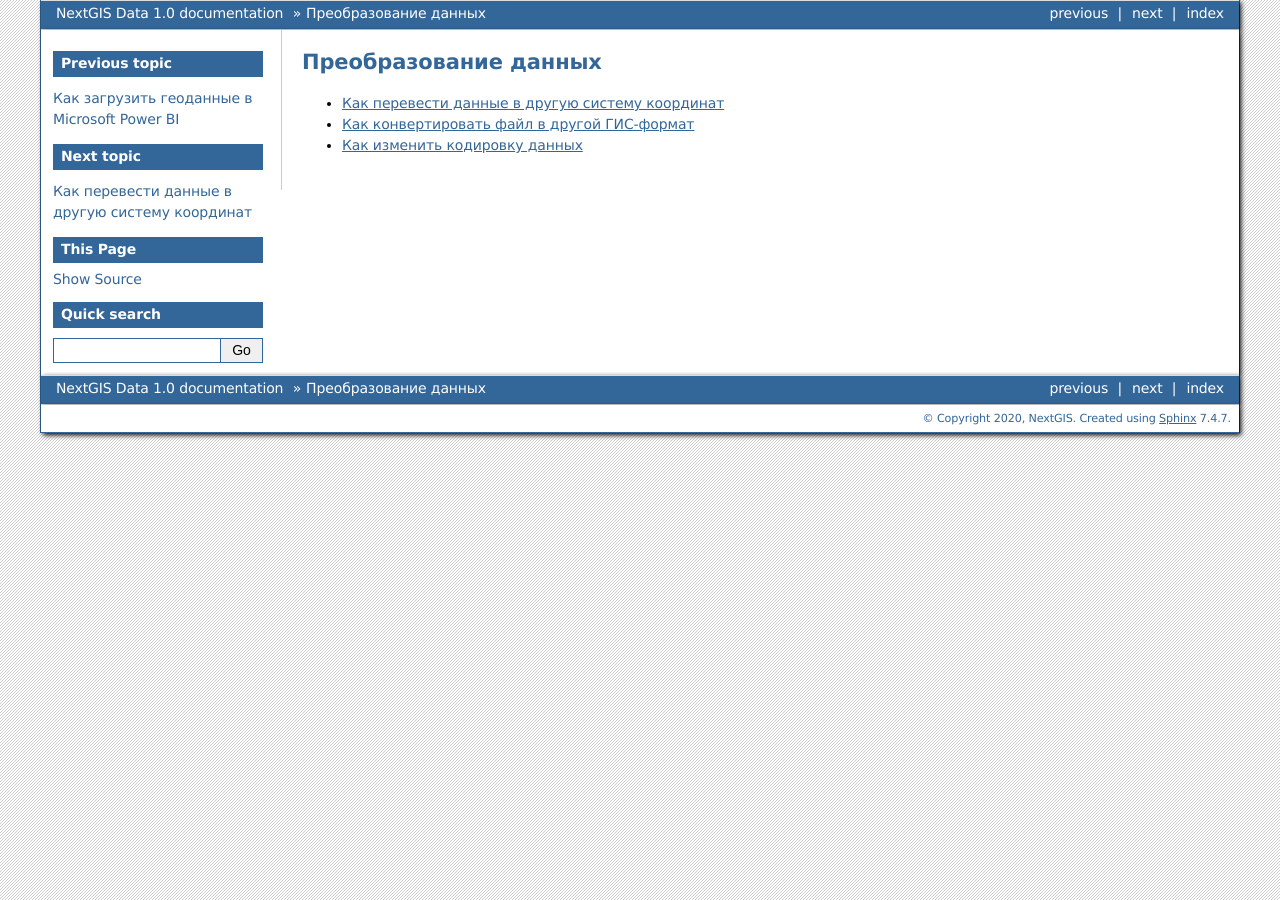
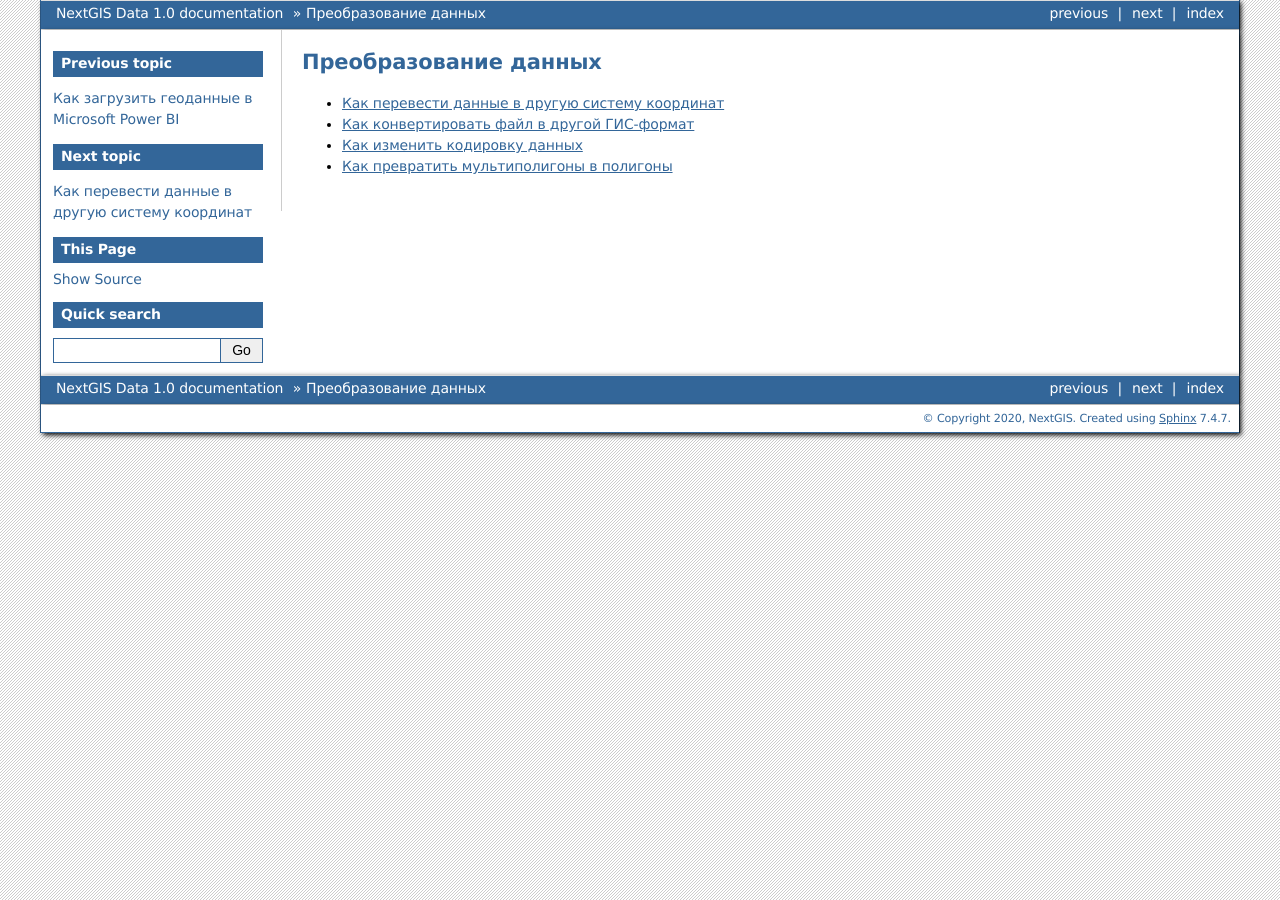
Before and after one commit to nextgis/docs_data, a Sphinx documentation site: the page built from source/transform.rst, in a window 1280 px wide. Built offline with Sphinx 7.4.7, drawn with Linux system fonts in a browser that asks for light colours; formulas are drawn with MathJax 3; pages that are not in the unit, such as notebooks, are missing from menus; part of the change alters nothing that is shown.

```diff
--- a/source/transform.rst
+++ b/source/transform.rst
@@ -7,3 +7,4 @@
    cs_change
    type_change
    encoding_change
+   mult_to_polygon
```
